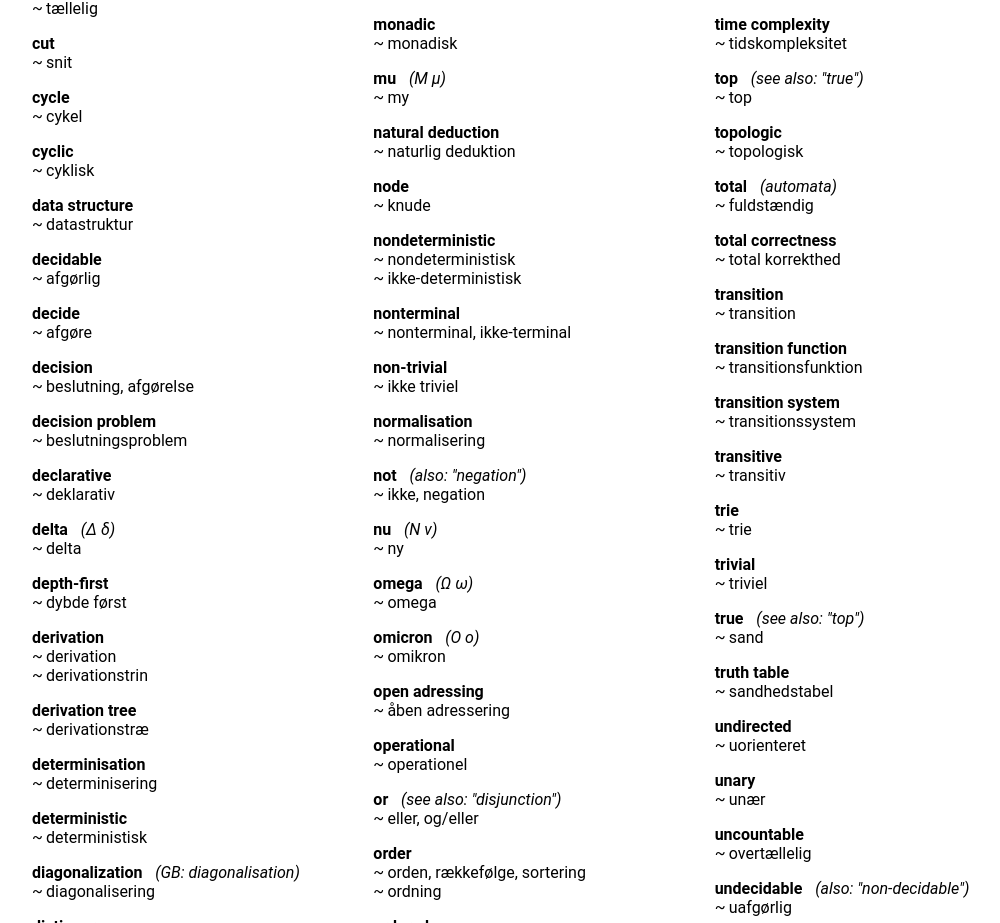
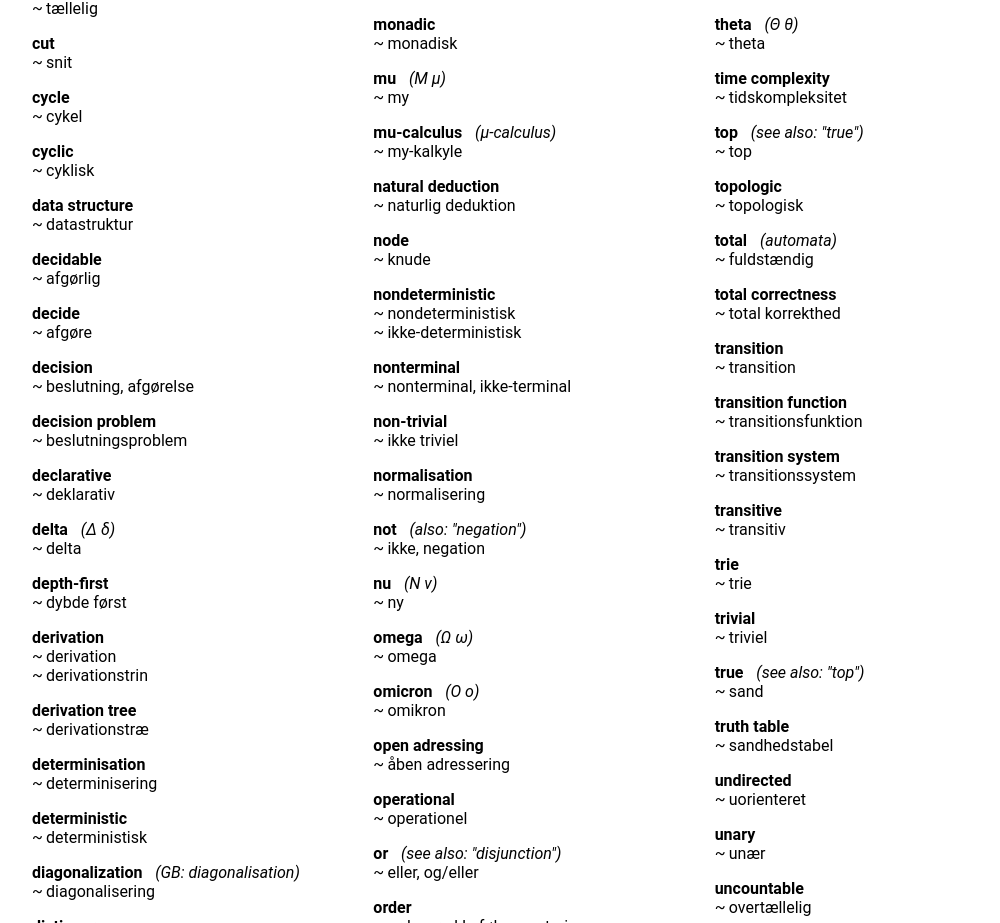
Before and after one commit to SSoelvsten/en-dk, a React (Create React App) app: page / in a window 1280 px wide. Shown: the part 3502-4425 px from the top of the page, without its empty margins (112-1112 px from the left). Built offline with nearby package versions, Linux system fonts and the light colour scheme.

Commit message:
Add 'mu calculus'

```diff
--- a/src/dictionary.ts
+++ b/src/dictionary.ts
@@ -831,6 +831,12 @@ export const en_dk : Lexeme[] = [
     keywords: ["greek alphabet"]
   },
   {
+    word: "mu-calculus",
+    note: "μ-calculus",
+    translations: ["my-kalkyle"],
+    keywords: ["formal methods"]
+  },
+  {
     word: "natural deduction",
     translations: ["naturlig deduktion"],
     keywords: ["formal methods"]
```
